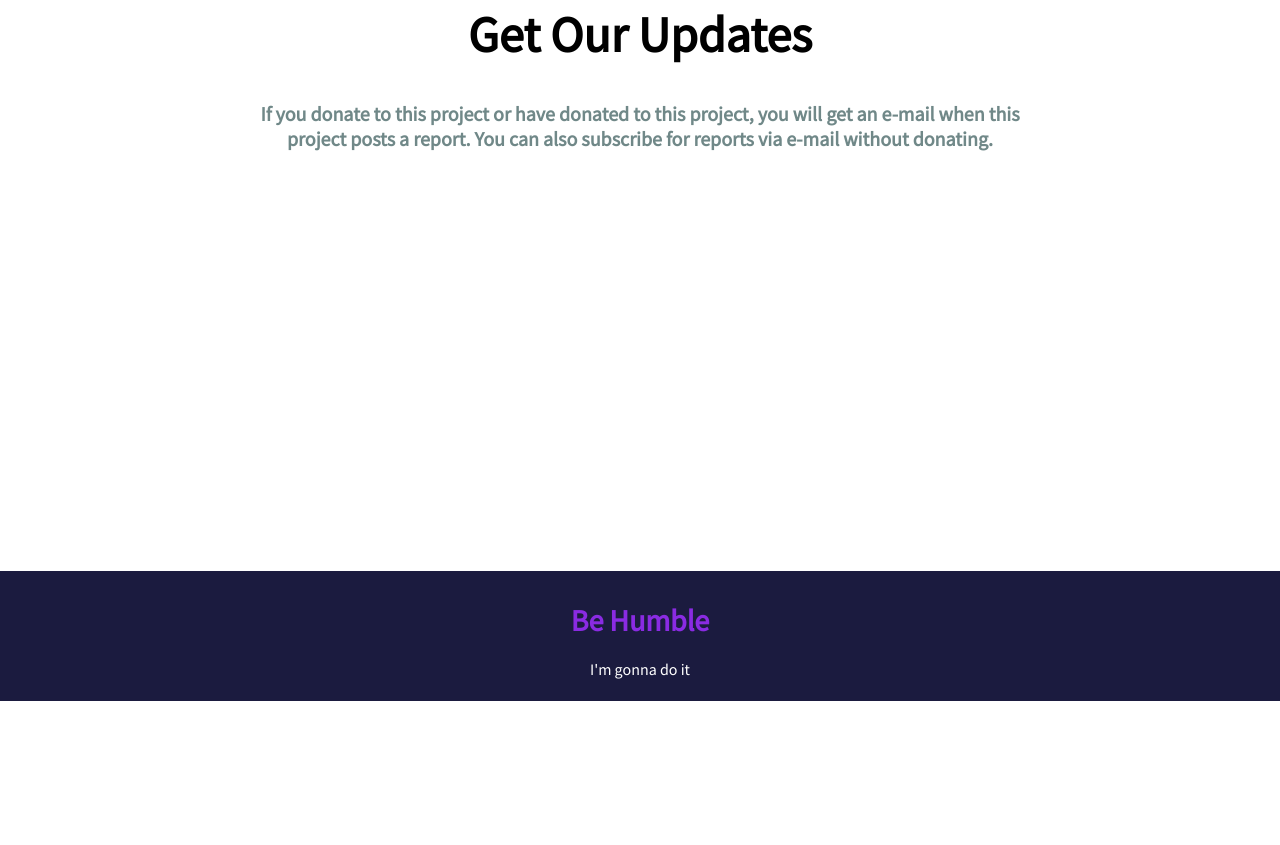
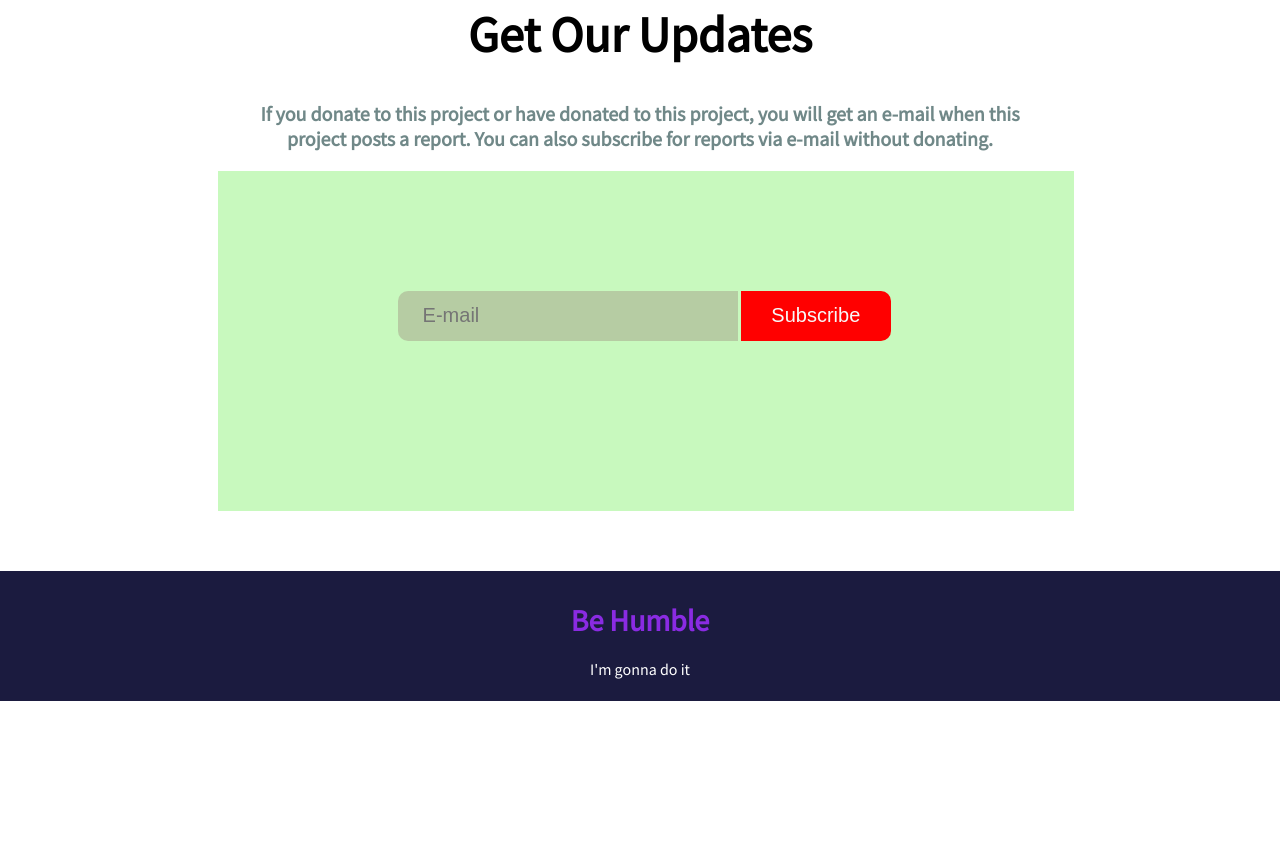
Before and after one commit to arpangupta555/donate-today, a plain HTML site: page index.html in a window 1280 px wide. Shown: the part 2595-3440 px from the top of the page. After the commit the page ends 3296 px from the top, so only its background shows below. Drawn offline with Linux system fonts and the light colour scheme.

Commit message:
first-assign1

```diff
--- a/style.css
+++ b/style.css
@@ -236,12 +236,11 @@ h3 {
 
 .box {
     position: absolute;
-    top: 470%;
-    left: 50%;
-    transform: translate(-50%, -50%);
+
+
     width: 45%;
     height: 15%;
-    margin-left: 1%;
+    margin-left: 17%;
     margin-right: 1%;
     background-color: rgba(157, 245, 139, 0.562);
     padding-top: 120px;
```
